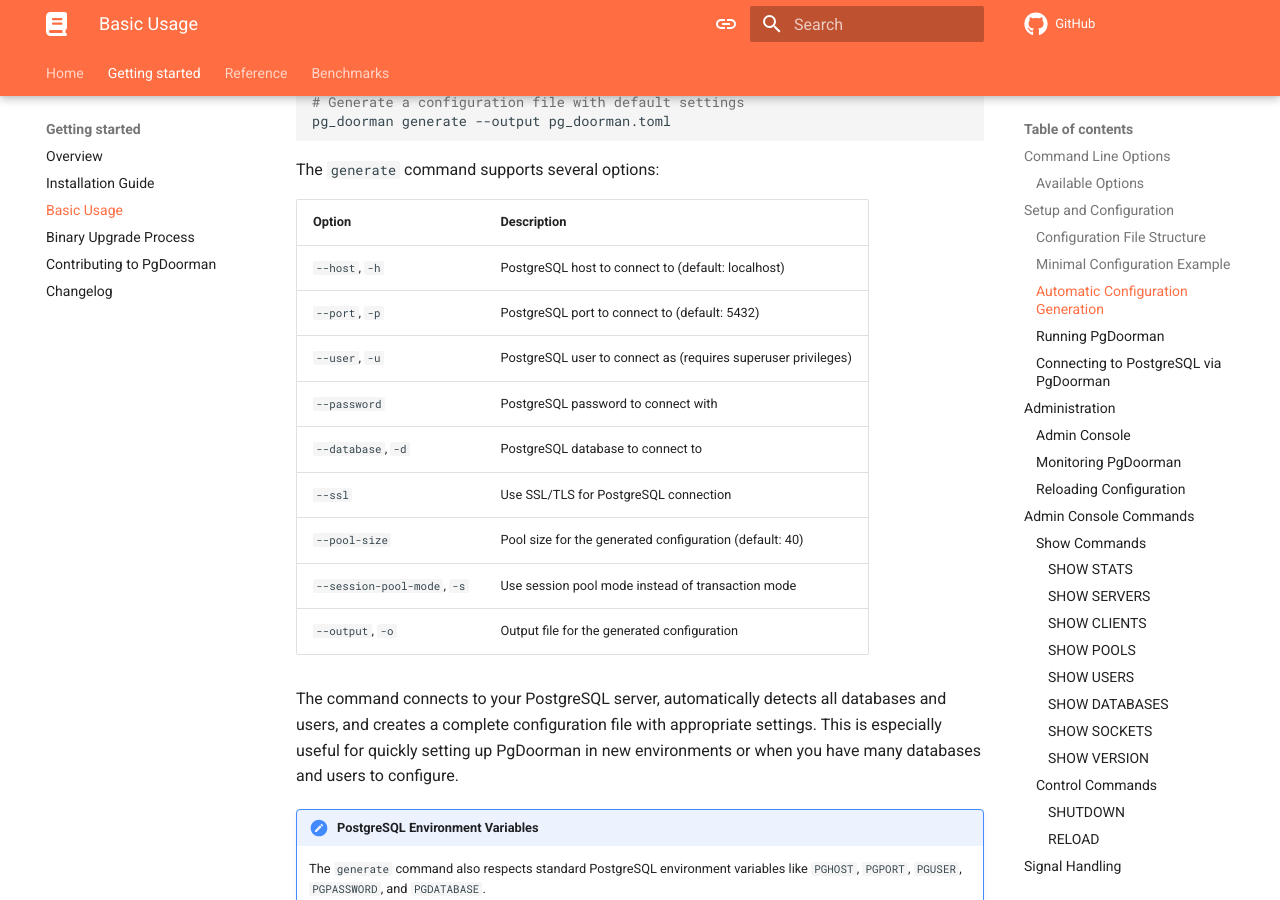
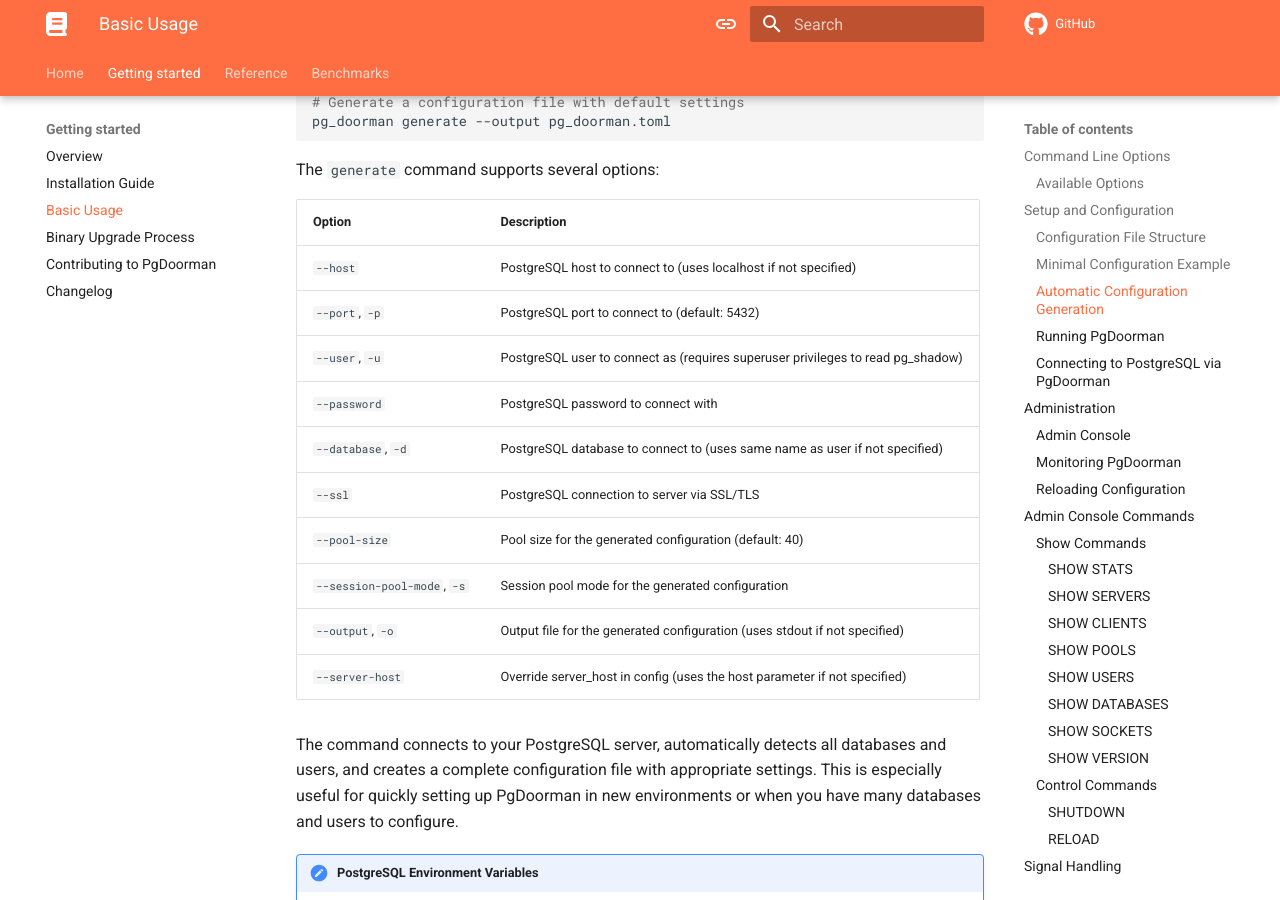
Before and after one commit to romanchechyotkin/pg_doorman, an MkDocs documentation site: the page built from documentation/docs/tutorials/basic-usage.md, in a window 1280 px wide and 900 px high, scrolled down 2620 px. Built offline with MkDocs 1.6.1 and Material for MkDocs 9.7.7, drawn with Linux system fonts in a browser that asks for light colours; comment, search, counter and statistics services are not loaded; the version menu is left out.

Commit message:
fix deallocate pgx5/improve generate command (#56)

```diff
--- a/Cargo.toml
+++ b/Cargo.toml
@@ -1,6 +1,6 @@
 [package]
 name = "pg_doorman"
-version = "2.2.1"
+version = "2.2.2"
 edition = "2021"
 rust-version = "1.87.0"
 license = "MIT"
--- a/documentation/docs/tutorials/basic-usage.md
+++ b/documentation/docs/tutorials/basic-usage.md
@@ -106,15 +106,16 @@
 
 | Option | Description |
 |--------|-------------|
-| `--host`, `-h` | PostgreSQL host to connect to (default: localhost) |
+| `--host` | PostgreSQL host to connect to (uses localhost if not specified) |
 | `--port`, `-p` | PostgreSQL port to connect to (default: 5432) |
-| `--user`, `-u` | PostgreSQL user to connect as (requires superuser privileges) |
+| `--user`, `-u` | PostgreSQL user to connect as (requires superuser privileges to read pg_shadow) |
 | `--password` | PostgreSQL password to connect with |
-| `--database`, `-d` | PostgreSQL database to connect to |
-| `--ssl` | Use SSL/TLS for PostgreSQL connection |
+| `--database`, `-d` | PostgreSQL database to connect to (uses same name as user if not specified) |
+| `--ssl` | PostgreSQL connection to server via SSL/TLS |
 | `--pool-size` | Pool size for the generated configuration (default: 40) |
-| `--session-pool-mode`, `-s` | Use session pool mode instead of transaction mode |
-| `--output`, `-o` | Output file for the generated configuration |
+| `--session-pool-mode`, `-s` | Session pool mode for the generated configuration |
+| `--output`, `-o` | Output file for the generated configuration (uses stdout if not specified) |
+| `--server-host` | Override server_host in config (uses the host parameter if not specified) |
 
 The command connects to your PostgreSQL server, automatically detects all databases and users, and creates a complete configuration file with appropriate settings. This is especially useful for quickly setting up PgDoorman in new environments or when you have many databases and users to configure.
 
```
Also changed, not shown: documentation/docs/changelog.md (+8 -0 lines), README.md, 7 other files.
